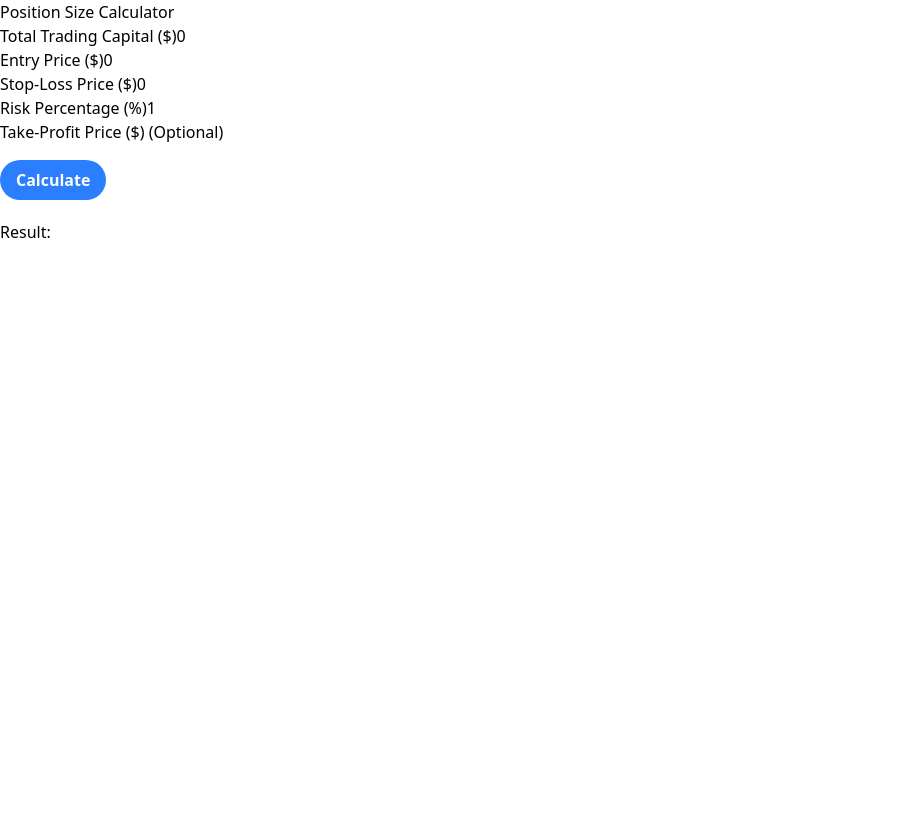
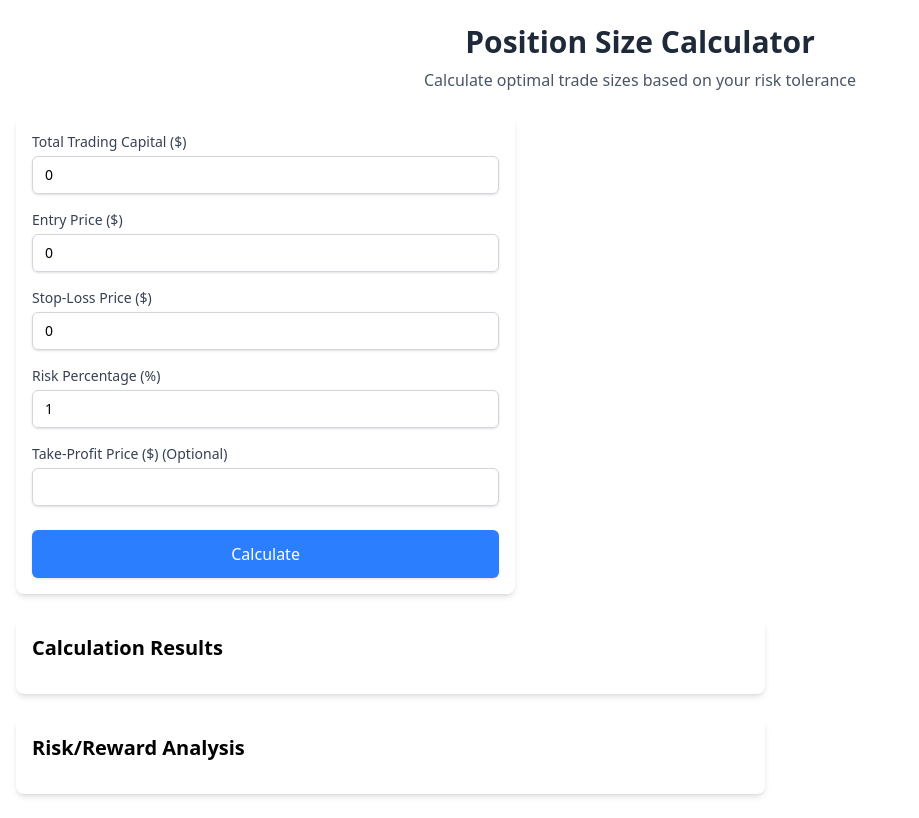
Before and after one commit to johncegom/position-size-calculator, a React (Vite) app: page / in a window 1280 px wide. Shown: the whole page, without its empty margins (0-919 px from the left). Built offline with nearby package versions, Linux system fonts and the light colour scheme.

Commit message:
feat: use AI for basic CSS

```diff
--- a/src/components/calculator/CalculatorForm.tsx
+++ b/src/components/calculator/CalculatorForm.tsx
@@ -37,9 +37,16 @@ const CalculatorForm = () => {
     }
   };
 
-  const handleSubmit = (e: FormEvent<HTMLFormElement>) => {
-    e.preventDefault();
-
+  /**
+   * Updates the trade parameters in the Redux store based on current form values.
+   *
+   * This function iterates through all form values, converts them from strings to
+   * appropriate numeric values, and dispatches actions to update the store.
+   *
+   * Special handling is provided for the takeProfitPrice parameter, which is optional
+   * and can be set to null when empty. All other empty values default to 0.
+   */
+  const updateStoreParameters = () => {
     // Parse and dispatch each form value with appropriate validation
     Object.entries(formValues).forEach(([paramName, strValue]) => {
       const isOptionalTakeProfit = paramName === "takeProfitPrice";
@@ -60,15 +67,23 @@ const CalculatorForm = () => {
         })
       );
     });
+  };
 
+  const handleSubmit = (e: FormEvent<HTMLFormElement>) => {
+    e.preventDefault();
+    updateStoreParameters();
     dispatch(calculatePosition());
   };
 
   return (
     <>
-      <form onSubmit={handleSubmit}>
-        <div>
-          <label htmlFor="totalCapital" id="totalCapitalLabel">
+      <form onSubmit={handleSubmit} className="w-full space-y-4">
+        <div className="form-group">
+          <label
+            htmlFor="totalCapital"
+            id="totalCapitalLabel"
+            className="block text-sm font-medium text-gray-700 mb-1"
+          >
             Total Trading Capital ($)
           </label>
           <input
@@ -84,11 +99,16 @@ const CalculatorForm = () => {
             aria-required="true"
             value={formValues.totalCapital || ""}
             onChange={handleInputChange}
+            className="w-full px-3 py-2 border border-gray-300 rounded-md shadow-sm focus:outline-none focus:ring-blue-500 focus:border-blue-500 sm:text-sm"
           />
         </div>
 
-        <div>
-          <label htmlFor="entryPrice" id="entryPriceLabel">
+        <div className="form-group">
+          <label
+            htmlFor="entryPrice"
+            id="entryPriceLabel"
+            className="block text-sm font-medium text-gray-700 mb-1"
+          >
             Entry Price ($)
           </label>
           <input
@@ -104,11 +124,16 @@ const CalculatorForm = () => {
             aria-required="true"
             value={formValues.entryPrice || ""}
             onChange={handleInputChange}
+            className="w-full px-3 py-2 border border-gray-300 rounded-md shadow-sm focus:outline-none focus:ring-blue-500 focus:border-blue-500 sm:text-sm"
           />
         </div>
 
-        <div>
-          <label htmlFor="stopLossPrice" id="stopLossPriceLabel">
+        <div className="form-group">
+          <label
+            htmlFor="stopLossPrice"
+            id="stopLossPriceLabel"
+            className="block text-sm font-medium text-gray-700 mb-1"
+          >
             Stop-Loss Price ($)
           </label>
           <input
@@ -124,11 +149,16 @@ const CalculatorForm = () => {
             aria-required="true"
             value={formValues.stopLossPrice || ""}
             onChange={handleInputChange}
+            className="w-full px-3 py-2 border border-gray-300 rounded-md shadow-sm focus:outline-none focus:ring-blue-500 focus:border-blue-500 sm:text-sm"
           />
         </div>
 
-        <div>
-          <label htmlFor="riskPercentage" id="riskPercentageLabel">
+        <div className="form-group">
+          <label
+            htmlFor="riskPercentage"
+            id="riskPercentageLabel"
+            className="block text-sm font-medium text-gray-700 mb-1"
+          >
             Risk Percentage (%)
           </label>
           <input
@@ -145,11 +175,16 @@ const CalculatorForm = () => {
             aria-required="true"
             value={formValues.riskPercentage || ""}
             onChange={handleInputChange}
+            className="w-full px-3 py-2 border border-gray-300 rounded-md shadow-sm focus:outline-none focus:ring-blue-500 focus:border-blue-500 sm:text-sm"
           />
         </div>
 
-        <div>
-          <label htmlFor="takeProfitPrice" id="takeProfitPriceLabel">
+        <div className="form-group">
+          <label
+            htmlFor="takeProfitPrice"
+            id="takeProfitPriceLabel"
+            className="block text-sm font-medium text-gray-700 mb-1"
+          >
             Take-Profit Price ($) (Optional)
           </label>
           <input
@@ -163,24 +198,31 @@ const CalculatorForm = () => {
             aria-labelledby="takeProfitPriceLabel"
             value={formValues.takeProfitPrice || ""}
             onChange={handleInputChange}
+            className="w-full px-3 py-2 border border-gray-300 rounded-md shadow-sm focus:outline-none focus:ring-blue-500 focus:border-blue-500 sm:text-sm"
           />
         </div>
 
-        <div className="mt-4">
+        <div className="mt-6">
           <button
             type="submit"
             aria-label="Calculate Position Size"
-            className="bg-blue-500 hover:bg-blue-700 text-white font-bold py-2 px-4 rounded-full"
+            className="w-full bg-blue-500 hover:bg-blue-700 text-white font-medium py-3 px-4 rounded-md transition-colors duration-200 shadow-sm focus:outline-none focus:ring-2 focus:ring-offset-2 focus:ring-blue-500"
           >
             Calculate
           </button>
         </div>
       </form>
-      <div className="mt-5">
-        <p>
-          Result: <span>{calculationResult?.positionSize}</span>
-        </p>
-      </div>
+
+      {calculationResult?.positionSize && (
+        <div className="mt-6 p-4 bg-gray-50 rounded-md border border-gray-200">
+          <p className="text-gray-700">
+            <span className="font-medium">Position Size:</span>{" "}
+            <span className="text-blue-600 font-bold">
+              {calculationResult.positionSize}
+            </span>
+          </p>
+        </div>
+      )}
     </>
   );
 };
--- a/src/pages/Home.tsx
+++ b/src/pages/Home.tsx
@@ -4,19 +4,33 @@ import RiskRewardVisual from "../components/calculator/RiskRewardVisual";
 
 const Home = () => {
   return (
-    <div>
-      <header>
-        <h1>Position Size Calculator</h1>
+    <div className="container mx-auto px-4 py-6">
+      <header className="mb-6 text-center">
+        <h1 className="text-2xl md:text-3xl font-bold text-gray-800">
+          Position Size Calculator
+        </h1>
+        <p className="mt-2 text-gray-600">
+          Calculate optimal trade sizes based on your risk tolerance
+        </p>
       </header>
 
-      <section>
-        <aside>
-          <CalculatorForm />
+      <section className="flex flex-col lg:flex gap-6">
+        <aside className="w-full lg:w-2/5">
+          <div className="bg-white p-4 rounded-lg shadow-md">
+            <CalculatorForm />
+          </div>
         </aside>
 
-        <article>
-          <ResultDisplay />
-          <RiskRewardVisual />
+        <article className="w-full lg:w-3/5">
+          <div className="bg-white p-4 rounded-lg shadow-md mb-6">
+            <h2 className="text-xl font-semibold mb-4">Calculation Results</h2>
+            <ResultDisplay />
+          </div>
+
+          <div className="bg-white p-4 rounded-lg shadow-md">
+            <h2 className="text-xl font-semibold mb-4">Risk/Reward Analysis</h2>
+            <RiskRewardVisual />
+          </div>
         </article>
       </section>
     </div>
```
